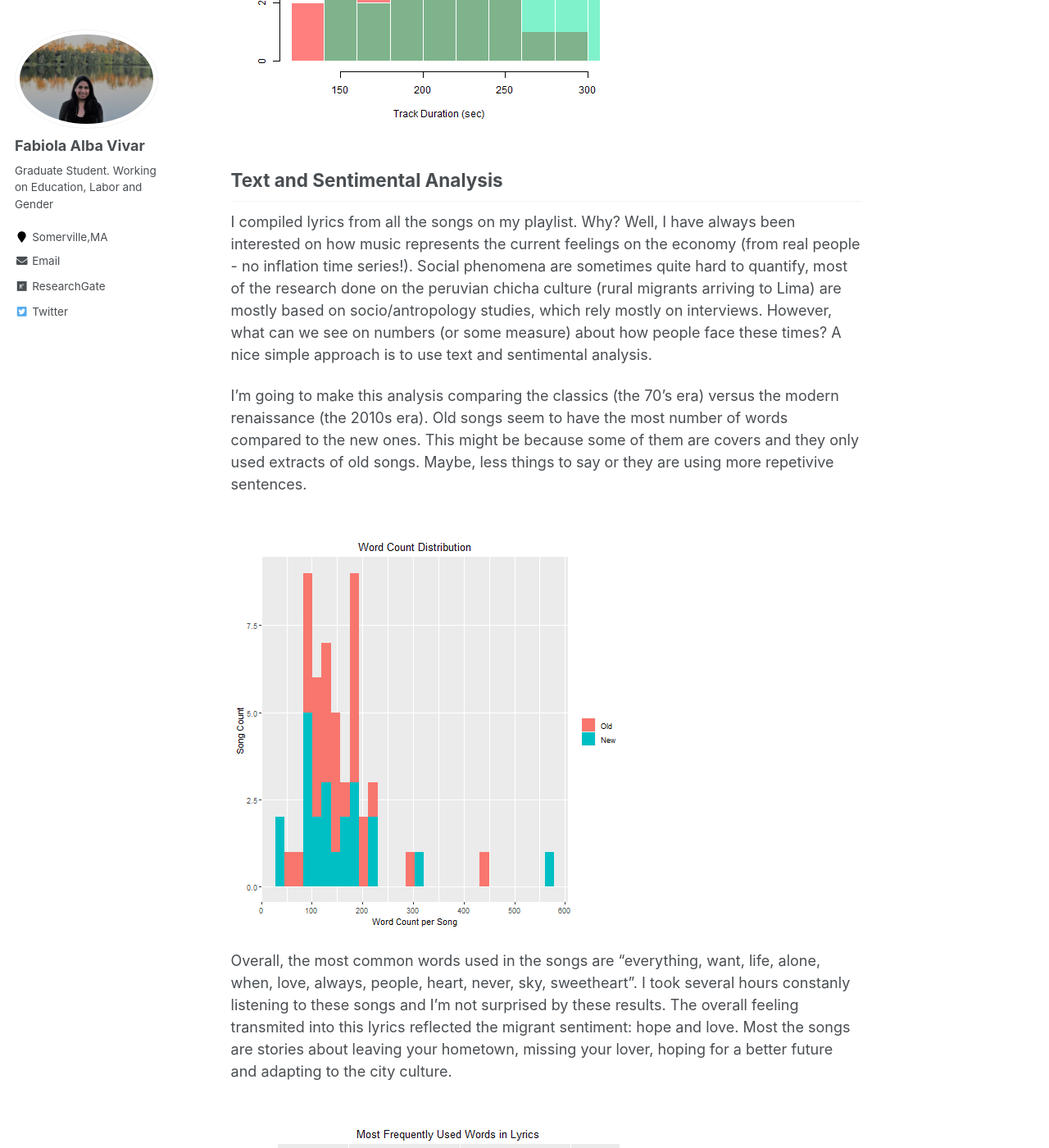
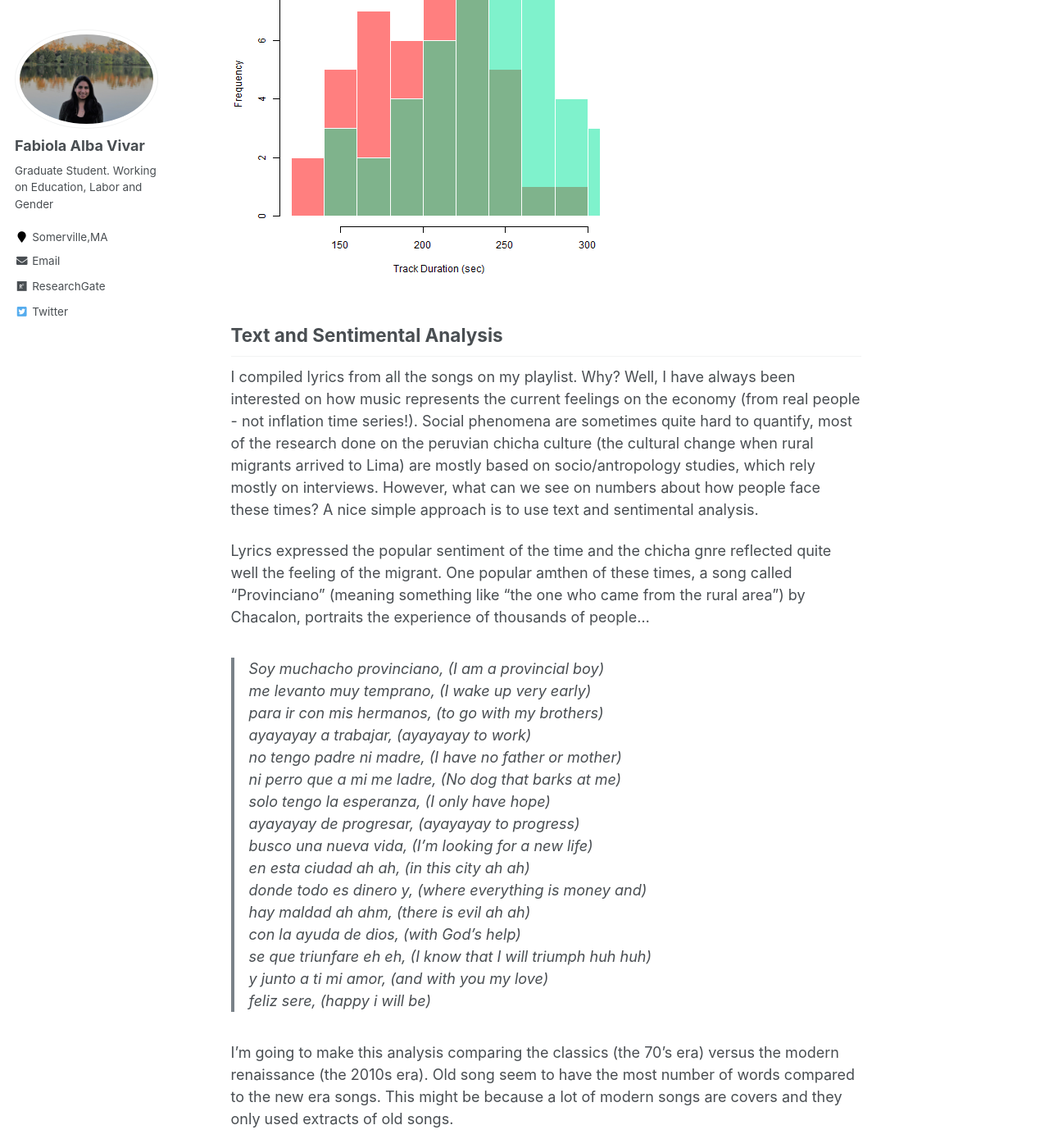
Before and after one commit to falbav/falbav.github.io, a Jekyll site: the page built from _fun/code-chicha.md, in a window 1280 px wide and 1400 px high, scrolled down 2916 px. Shown: the whole window at 82% size. Built offline with Jekyll 4.4.1, drawn with Linux system fonts in a browser that asks for light colours; some of the changed text lies outside the part shown.

Commit message:
Update code-chicha.md

```diff
--- a/_fun/code-chicha.md
+++ b/_fun/code-chicha.md
@@ -8,63 +8,85 @@
 
 I created a code in R that uses text and sentimental analysis to analyse one of my favorite playlists: Peruvian Psychedelic Chicha
 
-Recommended: Listen to the playlist while reading this!
+A little bit of context: peruvian cumbia and chicha were super popular around the 70s in Lima as a product of the huge rural-urban migration in Peru. It's a weird mix of jungle-andean sounds tuned up with cool pyscodelic influences. The lyrics reflected a stories of the migrants establishing in the city and also the traditions of those who remained in the highlands and the jungle. This old popular gnre came back to life in the 2010s, becoming popular among young generations (like me!). A lot of new artists got inspired and created a modern version that keeps playing along in parties.
 
-<iframe src="https://open.spotify.com/embed/playlist/5owR7sSGZ0cCE8E5gsNW8x" width="300" height="380" frameborder="0" allowtransparency="true" allow="encrypted-media"></iframe>
-
-## Data Input
-I created a dataset of song's lyrics based on my -kinda famous- Spotify playlist. A little bit of context: peruvian cumbia and chicha were super popular around the 70s in Lima as a product of the huge rural-urban migration. It came back to life in the 2010s, becoming popular among young generations (like me!).
-
-I compiled the biggest hits in this playlist/dataset.
+Check these videos to get to know more about this music genre and its history.
+https://youtu.be/WKZKz11hIek
+https://youtu.be/6mZ3EY6-r2U
 
 <br/><img src='/images/Chacalon.jpg'>
 
-Check these videos to get to know more about this music genre and its history.
--https://youtu.be/WKZKz11hIek
--https://youtu.be/6mZ3EY6-r2U
+
+
+## Data Input
+I created a dataset of song's lyrics based on my -kinda famous- Spotify playlist. I compiled the biggest hits in this playlist/dataset.
+The raw data is included in the Github site.
+
+Please, listen to the playlist while reading this:
+<iframe src="https://open.spotify.com/embed/playlist/5owR7sSGZ0cCE8E5gsNW8x" width="300" height="380" frameborder="0" allowtransparency="true" allow="encrypted-media"></iframe>
 
 ## Some Fun Facts
-I selected both modern and classic songs for this playlist. As you can see in the histogram, there is a gap from mid 80s to 2010s. Somehow this music stopped being popular or at least it stopped creating hits.
-Interestingly, this is also one of the worst times in Peru's history: economic and social crisis and after recovery.
+I selected modern songs and classics for this playlist. As you can see in the histogram, there is a gap from mid 80s to 2010s.
+Not surprisingly, this is also one of the worst times in Peru's history: economic and social crisis and after recovery.
 Seems like prosperity brings out this music...
 
 <br/><img src='/images/SongsHist.png'>
 
-I also check and plot how long these songs are. New modern songs (after 2000) are 45 seconds longer compare with the old ones in average.
+I also check and plotted how long are these songs. New modern songs (after 2000) are 45 seconds shorter compare with the old ones in average. Why? Well this is actually a product of the modern world, it's just following the demand for modern hits to be shorter.
+(Check this link: https://www.digitalmusicnews.com/2019/01/18/streaming-music-shorter-songs-study/)
 
 <br/><img src='/images/DurHistOver.png'>
 
 ## Text and Sentimental Analysis
+I compiled lyrics from all the songs on my playlist. Why? Well, I have always been interested on how music represents the current feelings on the economy (from real people - not inflation time series!). Social phenomena are sometimes quite hard to quantify, most of the research done on the peruvian chicha culture (the cultural change when rural migrants arrived to Lima) are mostly based on socio/antropology studies, which rely mostly on interviews. However, what can we see on numbers about how people face these times? A nice simple approach is to use text and sentimental analysis.
 
-I compiled lyrics from all the songs on my playlist. Why? Well, I have always been interested on how music represents the current feelings on the economy (from real people - no inflation time series!).
-Social phenomena are sometimes quite hard to quantify, most of the research done on the peruvian chicha culture (rural migrants arriving to Lima) are mostly based on socio/antropology studies, which rely mostly on interviews.
-However, what can we see on numbers (or some measure) about how people face these times? A nice simple approach is to use text and sentimental analysis.
+Lyrics expressed the popular sentiment of the time and the chicha gnre reflected quite well the feeling of the migrant. One popular amthen of these times,  a song called "Provinciano" (meaning something like "the one who came from the rural area") by Chacalon, portraits the experience of thousands of people...
+
+> Soy muchacho provinciano, (I am a provincial boy) <br/>
+> me levanto muy temprano, (I wake up very early) <br/>
+> para ir con mis hermanos, (to go with my brothers) <br/>
+> ayayayay a trabajar, (ayayayay to work) <br/>
+> no tengo padre ni madre,  (I have no father or mother) <br/>
+> ni perro que a mi me ladre, (No dog that barks at me) <br/>
+> solo tengo la esperanza, (I only have hope) <br/>
+> ayayayay de progresar, (ayayayay to progress) <br/>
+> busco una nueva vida, (I'm looking for a new life) <br/>
+> en esta ciudad ah ah, (in this city ah ah) <br/>
+> donde todo es dinero y, (where everything is money and) <br/>
+> hay maldad ah ahm, (there is evil ah ah)  <br/>
+> con la ayuda de dios, (with God's help) <br/>
+> se que triunfare eh eh, (I know that I will triumph huh huh) <br/>
+> y junto a ti mi amor,  (and with you my love) <br/>
+> feliz sere, (happy i will be) <br/>
 
 I'm going to make this analysis comparing the classics (the 70's era) versus the modern renaissance (the 2010s era).
-Old songs seem to have the most number of words compared to the new ones. This might be because some of them are covers and they only used extracts of old songs.
-Maybe, less things to say or they are using more repetivive sentences.
+Old song seem to have the most number of words compared to the new era songs. This might be because a lot of modern songs are covers and they only used extracts of old songs.
+
 
 <br/><img src='/images/WordCount.png'>
 
-Overall, the most common words used in the songs are "everything, want, life, alone, when, love, always, people, heart, never, sky, sweetheart". I took several hours constanly listening to these songs and I'm not surprised by these results. The overall feeling transmited into this lyrics reflected the migrant sentiment: hope and love. Most the songs are stories about leaving your hometown, missing your lover, hoping for a better future and adapting to the city culture.
+Overall, the most common words used in the songs are "everything, want, life, alone, when, love, always, people, heart, never, sky, sweetheart". I took several hours of constanly listening to these songs and I'm not surprised by these results. The overall feeling transmited into this lyrics reflect the migrant sentiment: hope and love. Most the songs are stories about leaving your hometown, missing your lover, hoping for a better future and adapting to the city culture.
 
 <br/><img src='/images/LexicalDiversity.png'>
 
 <br/><img src='/images/WordCloud.png'>
 
-When breaking down the results from old and new songs, the new ones are very positive. "love, life, pretty, fine, now, etc".
-Again, this is not surprising given the context is different but also, the audience is different: new generations already established in the city, enjoying (the not so fair or sustainable) economic prosperity.
+When breaking down the results from old and new songs, the new ones are mostly positive. "love, life, pretty, fine, now, etc".
+Again, this is not surprising given the context is different but also, the audience is different: new generations are already established in the city, enjoying (the not so fair or sustainable) economic prosperity.
+
 
 <br/><img src='/images/PopularWords.png'>
 
-Finally, I wanted to quantify one dimension of the sentiment reflected on these lyrics. I know this is something complex to process and so subjective, of course! A song might make you feel different than it would make me feel. But simplyfying this to one dimension, it might make it easier. For example, is this word making you feel good or bad? Let's say "sunshine", it's more on the positive side than negative.
+Finally, I wanted to quantify one dimension of the sentiment reflected on these lyrics. I know this is something complex to process and so subjective, of course! A song might make you feel different than it would make me feel. But simplyfying this to one dimension, it might make it easier. For example, does this word make you feel good or bad? Let's say "sunshine", it's more on the positive side than negative.
 
 <br/><img src='/images/SpanishSent.png'>
 
-Overall, all my index using sentimental analysis in Spanish gave me very neutral results. Probably because some words and phrases are hard to categorize. So I created a new data base where I included a score for each word, in a range from [-1,1]. I found that modern songs are more "positive" than the old ones, probably reflecting less strugles that people did in the past. Of course, this is completly subjective, you can create your own weights as well, and run your own sentiment analysis.
+Overall, all my indexes using sentimental analysis in Spanish gave me very neutral results. Probably because some words and phrases are hard to categorize. So I created a new data base where I included a score for each word, in a range from [-1,1]. I found that modern songs are more "positive" than the old ones, probably reflecting less strugles that people did in the past. Of course, this is completly subjective, you can create your own weights as well, and run your own sentiment analysis.
+
+
 
 
 You can find all the data sets, graphs and R code here: https://github.com/falbav/Text_Analysis_Chicha
+Use it to create your own version and have some fun.
 I hope this inspire you to use data to explore other social phenomena.
-Please, use it to create your own versions and have some fun.
 If you find any error or have any interesting suggestion, please contact me.
```
